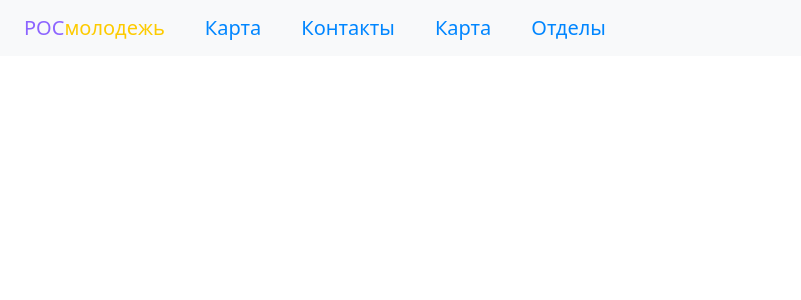
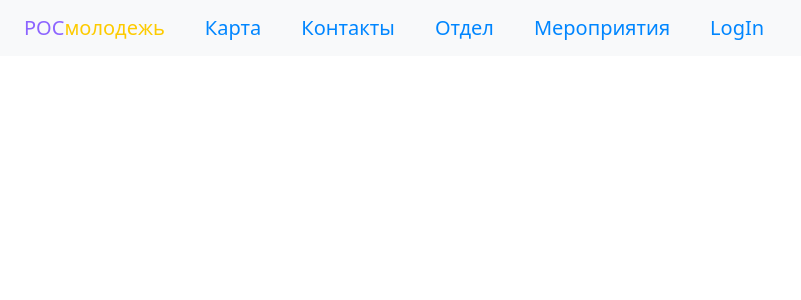
Before and after one commit to Ykropchick/youthBitFront, a Vue app: page /manuals/1 in a window 1280 px wide. Shown: the top 300 px of the page, without its empty margins (0-801 px from the left). Built offline with nearby package versions, Linux system fonts and the light colour scheme.

Commit message:
Fixec sum bugs

```diff
--- a/src/components/VNavBar.vue
+++ b/src/components/VNavBar.vue
@@ -1,30 +1,7 @@
 <template>
-<!--  <div>-->
-<!--    <nav class="navbar navbar-light bg-light" >-->
-<!--      <div class="container-fluid">-->
-<!--        <a class="navbar-brand nav__element logo" @click="this.$router.push('/')">-->
-<!--          <span class="logo_word_beg">РОС</span><span class="logo_word_end">молодежь</span>-->
-<!--        </a>-->
-<!--        <div>-->
-<!--          <a class="navbar-brand ">-->
-<!--            <span class="nav__item">Отделы</span>-->
-<!--          </a>-->
-<!--          <a class="navbar-brand ">-->
-<!--            <span class="nav__item">Уведомления</span>-->
-<!--          </a>-->
-<!--          <a class="navbar-brand ">-->
-<!--            <span class="nav__item">Контакты</span>-->
-<!--          </a>-->
-<!--          <a class="navbar-brand ">-->
-<!--            <span class="nav__item">Карта</span>-->
-<!--          </a>-->
-<!--        </div>-->
-<!--      </div>-->
-<!--    </nav>-->
-<!--  </div>-->
+
   <nav class="navbar navbar-expand-lg navbar-light bg-light nav_container">
-<!--    <div class="container-fluid nav_container">-->
-      <a class="navbar-brand nav__logo">
+      <a @click="this.$router.push('/')" class="navbar-brand nav__logo">
         <span class="logo_word_beg">РОС</span><span class="logo_word_end">молодежь</span>
       </a>
       <button class="navbar-toggler nav__toggleButton" type="button" data-bs-toggle="collapse" data-bs-target="#navbarSupportedContent" aria-controls="navbarSupportedContent" aria-expanded="false" aria-label="Toggle navigation">
@@ -44,17 +21,21 @@
           </li>
           <li class="nav-item">
             <a class="navbar-brand ">
-              <span class="nav__item">Карта</span>
+              <span class="nav__item">Отдел</span>
             </a>
           </li>
           <li class="nav-item">
             <a class="navbar-brand ">
-              <span class="nav__item">Отделы</span>
+              <span class="nav__item">Мероприятия</span>
+            </a>
+          </li>
+          <li class="nav-item">
+            <a @click="this.$router.push('/log-in')" class="navbar-brand ">
+              <span class="nav__item">LogIn</span>
             </a>
           </li>
         </ul>
       </div>
-<!--    </div>-->
   </nav>
 </template>
 
@@ -89,6 +70,9 @@ export default {
 .nav_container{
   width: 100%;
 }
+.nav__logo{
+  cursor: pointer;
+}
 .nav__toggleButton{
   margin-right: 25px;
 }
--- a/src/views/HomeView.vue
+++ b/src/views/HomeView.vue
@@ -1,17 +1,15 @@
 <template>
-<!--  <div class="align-items-center">-->
-<!--    <img src="../assets/lkmap.svg" id="map" alt="">-->
-<!--  </div>-->
   <div class="container">
     <img class="rounded mx-auto d-block" src="../assets/map.jpg" id="map" alt="" usemap="#workmap">
     <map name="workmap">
-      <area class="tutorial" @click="this.$router.push('/manuals/1')" shape="rect" coords="84,110,95,130"  alt="">
-      <area class="tutorial" @click="this.$router.push('/manuals/2')" shape="rect" coords="158,124,169,144" alt="">
-      <area class="tutorial" @click="this.$router.push('/manuals/3')" shape="rect" coords="256,111,266,128" alt="">
-      <area class="tutorial" @click="this.$router.push('/manuals/4')" shape="rect" coords="343,156,352,174" alt="">
-      <area class="tutorial" @click="this.$router.push('/manuals/5')" shape="rect" coords="453,85,466,104" alt="">
-      <area class="tutorial" @click="this.$router.push('/manuals/6')" shape="rect" coords="573,169,582,187" alt="">
+      <area class="tutorial" @click="this.$router.push('/manuals/1')" shape="rect" coords="170,14,187,28"  alt="">
+      <area class="tutorial" @click="this.$router.push('/manuals/2')" shape="rect" coords="86,136,106,145" alt="">
+      <area class="tutorial" @click="this.$router.push('/manuals/3')" shape="rect" coords="158,245,174,259" alt="">
+      <area class="tutorial" @click="this.$router.push('/manuals/4')" shape="rect" coords="114,332,131,344" alt="">
+      <area class="tutorial" @click="this.$router.push('/manuals/5')" shape="rect" coords="125,426,143,441" alt="">
+      <area class="tutorial" @click="this.$router.push('/manuals/6')" shape="rect" coords="111,503,130,514" alt="">
     </map>
+
   </div>
 
 </template>
```
Also changed, not shown: src/assets/figure_1.png (added).
